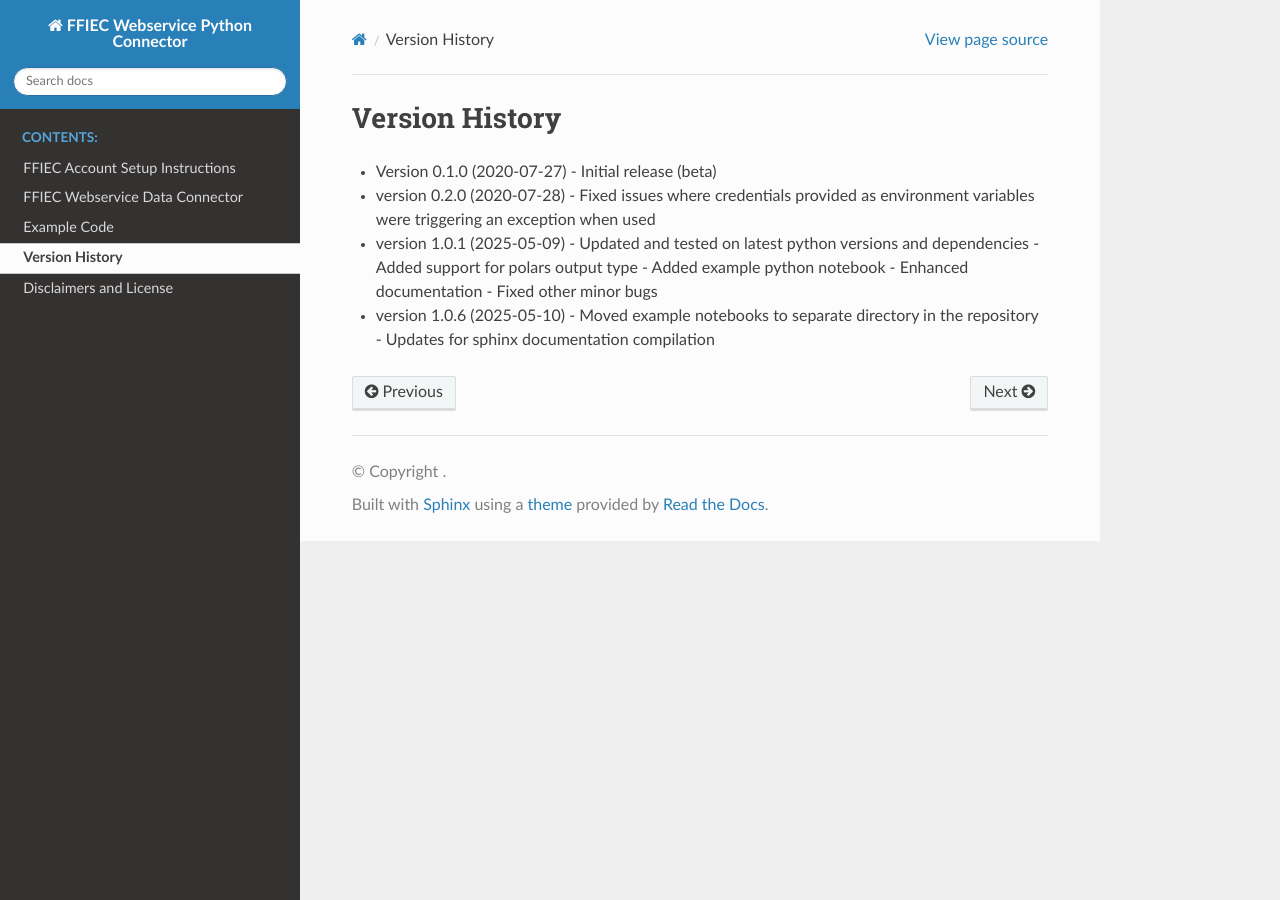
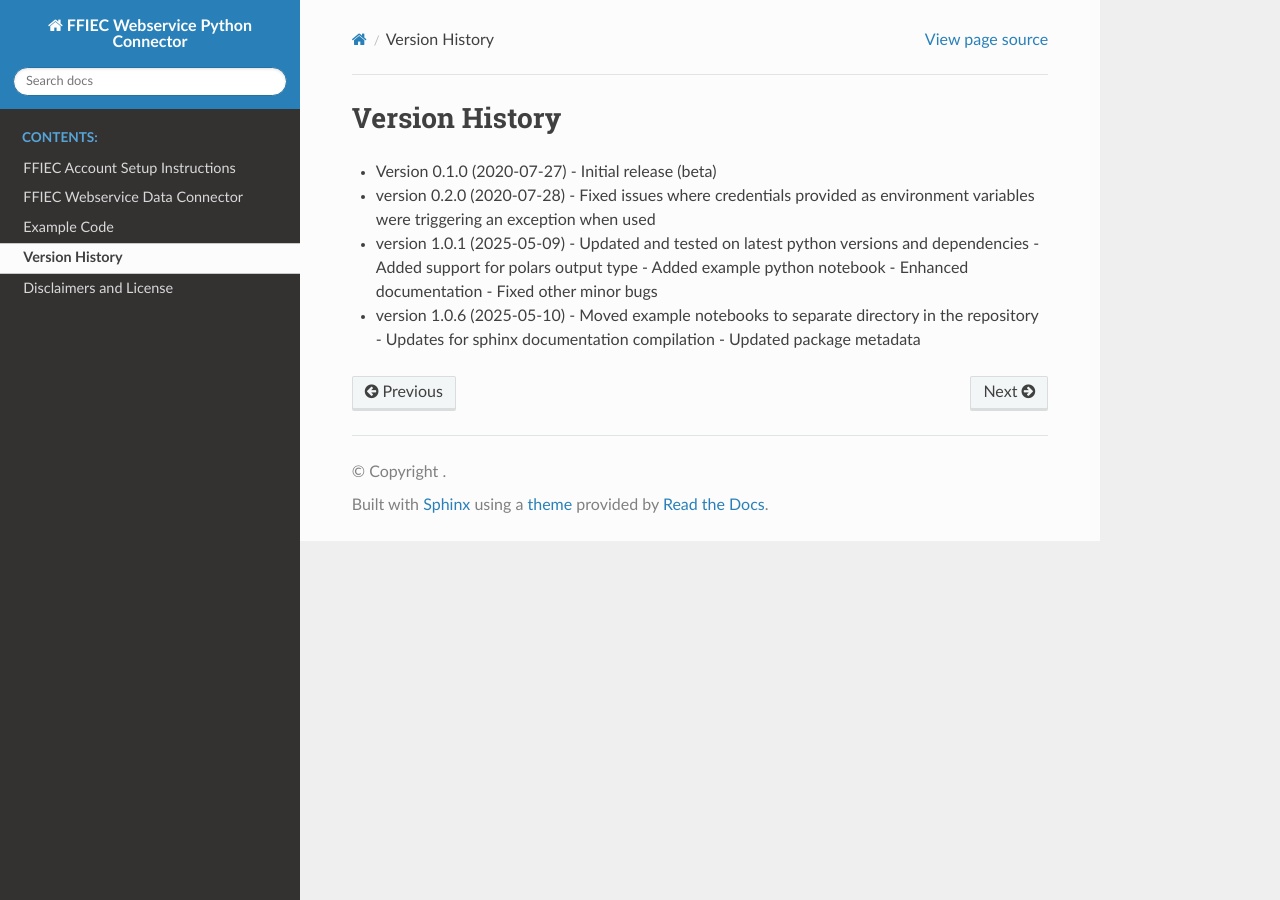
Before and after one commit to call-report/ffiec-data-connect, a Sphinx documentation site: the page built from docs/source/versionhistory.rst, in a window 1280 px wide. Built offline with Sphinx 7.4.7 and the Read the Docs theme 3.1.0, drawn with Linux system fonts in a browser that asks for light colours.

Commit message:
signed commit - 2nd attempt

```diff
--- a/docs/source/versionhistory.rst
+++ b/docs/source/versionhistory.rst
@@ -17,3 +17,4 @@ Version History
 * version 1.0.6 (2025-05-10)
   - Moved example notebooks to separate directory in the repository
   - Updates for sphinx documentation compilation
+  - Updated package metadata
```
